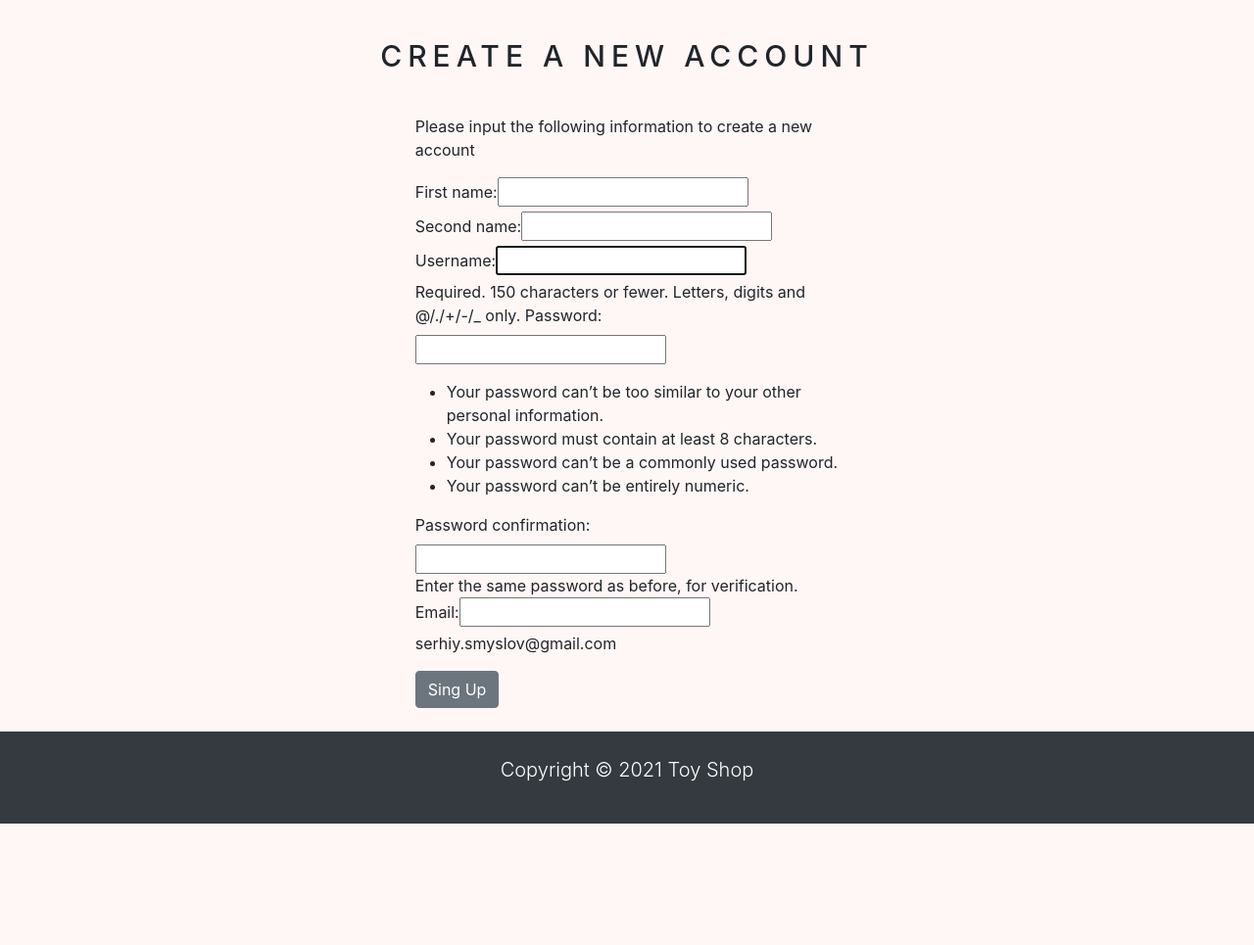
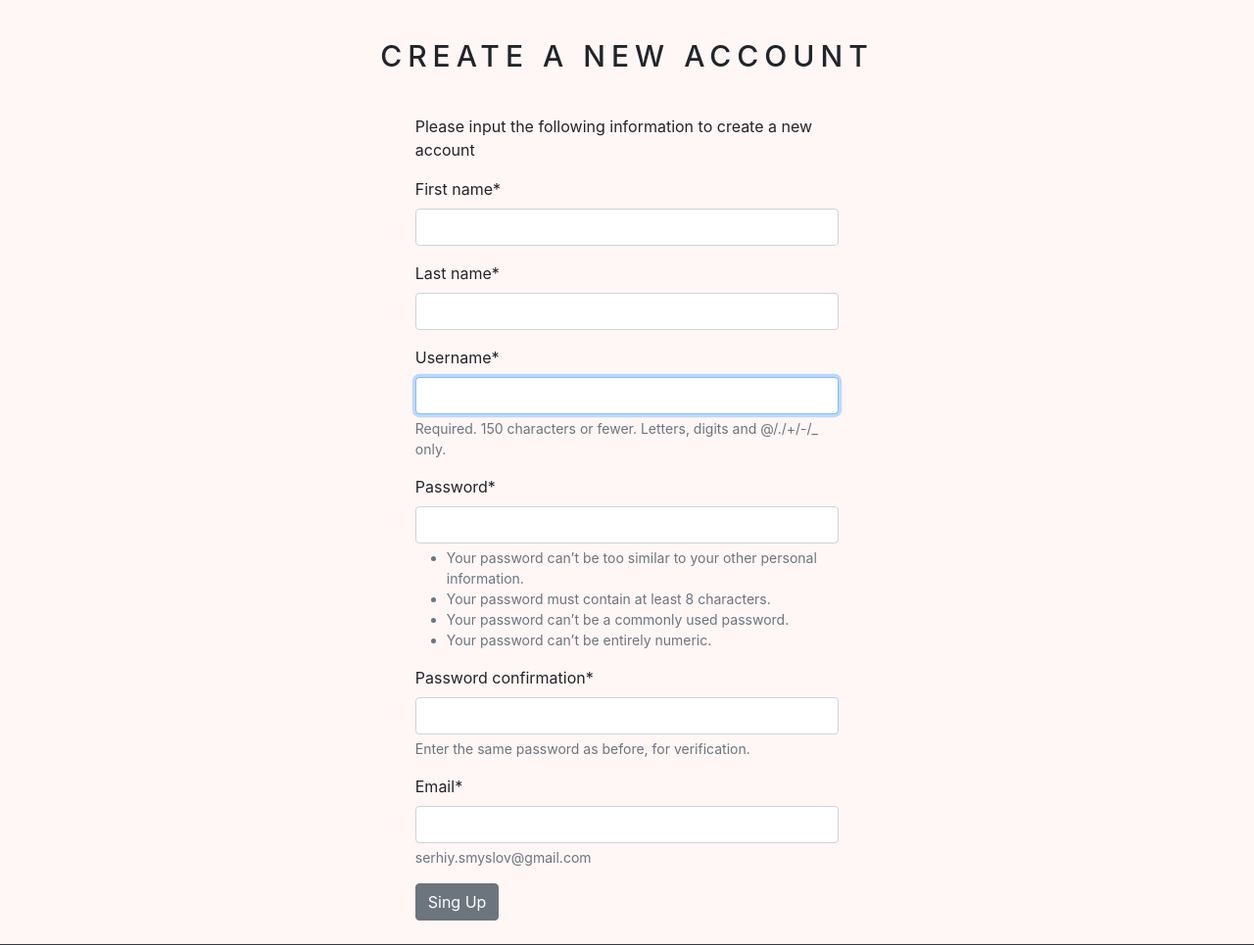
Before and after one commit to Serhiy-Smyslov/ecommerce-project, a Django app: page /account/create/ in a window 1280 px wide. Shown: the part 82-1047 px from the top of the page at 98% size. Before the commit the page ends 923 px from the top, so only its background shows below. Run offline with Django 3.2, Linux system fonts and the light colour scheme; data that the repository does not hold is empty; some libraries are stand-ins or nearby versions.

Commit message:
Add registration form for users.

```diff
--- a/ecommerce/settings.py
+++ b/ecommerce/settings.py
@@ -38,6 +38,7 @@ INSTALLED_APPS = [
     'django.contrib.messages',
     'django.contrib.staticfiles',
     'shop',
+    'crispy_forms',
 ]
 
 MIDDLEWARE = [
@@ -138,6 +139,10 @@ MEDIA_ROOT = BASE_DIR / 'media' / 'static'
 
 MEDIA_URL = '/media/'
 
+# Crispy files
+
+CRISPY_TEMPLATE_PACK = 'bootstrap4'
+
 # Default primary key field type
 # https://docs.djangoproject.com/en/3.2/ref/settings/#default-auto-field
 
--- a/shop/formes.py
+++ b/shop/formes.py
@@ -5,11 +5,12 @@ from django.contrib.auth.models import User
 
 class SingUpForm(UserCreationForm):
     first_name = forms.CharField(max_length=30, required=True)
-    second_name = forms.CharField(max_length=30, required=True)
+    last_name = forms.CharField(max_length=30, required=True)
     email = forms.EmailField(max_length=100,
                              help_text='serhiy.smyslov@gmail.com')
 
     class Meta:
         model = User
-        fields = ('first_name', 'second_name',
-                  'username', 'password1', 'password2',)
+        fields = ('first_name', 'last_name',
+                  'username', 'password1',
+                  'password2', 'email',)
--- a/shop/templates/singup.html
+++ b/shop/templates/singup.html
@@ -1,6 +1,8 @@
 {% extends 'base.html' %}
 
 {% load static %}
+
+{% load crispy_forms_tags %}
 
 {% block title %}
     Create New Account
@@ -8,7 +10,7 @@
 
 {% block content %}
     <div class="container">
-        {% if not form.is_valid%}
+        {% if not form.is_valid %}
             <div>
                 <br>
                 <h1 class="text-center product-title">
@@ -20,7 +22,7 @@
                     <p>Please input the following information to create a new account</p>
                     <form method="post">
                         {% csrf_token %}
-                        <p>{{form}}</p>
+                        <p>{{ form | crispy }}</p>
                         <button type="submit" name="button"
                                 class="btn btn-secondary">Sing Up</button>
                     </form>
@@ -33,11 +35,10 @@
                     Your account has been successfully created
                 </h1>
                 <br>
-                <div>
+                <div class="text-center">
                     <p class="text-center">
                         Your account has been created and ready to use!
                     </p>
-                    <br>
                     <a href="{% url 'home' %}">Continue shopping</a>
                 </div>
             </div>
--- a/shop/views.py
+++ b/shop/views.py
@@ -2,6 +2,8 @@ from django.shortcuts import render, get_object_or_404, redirect
 from .models import Category, Product, Cart, CartItem
 from django.core.exceptions import ObjectDoesNotExist
 from django.contrib.auth.models import User, Group
+from django.contrib.auth.forms import AuthenticationForm
+from django.contrib.auth import login, authenticate
 from .formes import SingUpForm
 
 
@@ -64,7 +66,7 @@ def add_cart(request, product_id):
     return redirect('cart_detail')  # Redirect on cart_detail function
 
 
-def cart_detail(request, counter=0, total=0, card_id=None):
+def cart_detail(request, counter=0, total=0, cart_id=None):
     """Get detail about client order."""
     try:
         cart = Cart.objects.get(cart_id=_cart_id(request))
@@ -110,7 +112,8 @@ def cart_remove_product(request, product_id):
 
 # USER
 def sing_up_view(request):
-    if request.path == 'POST':
+    """Registration for user in system."""
+    if request.method == 'POST':
         form = SingUpForm(request.POST)
         if form.is_valid():
             form.save()
```
